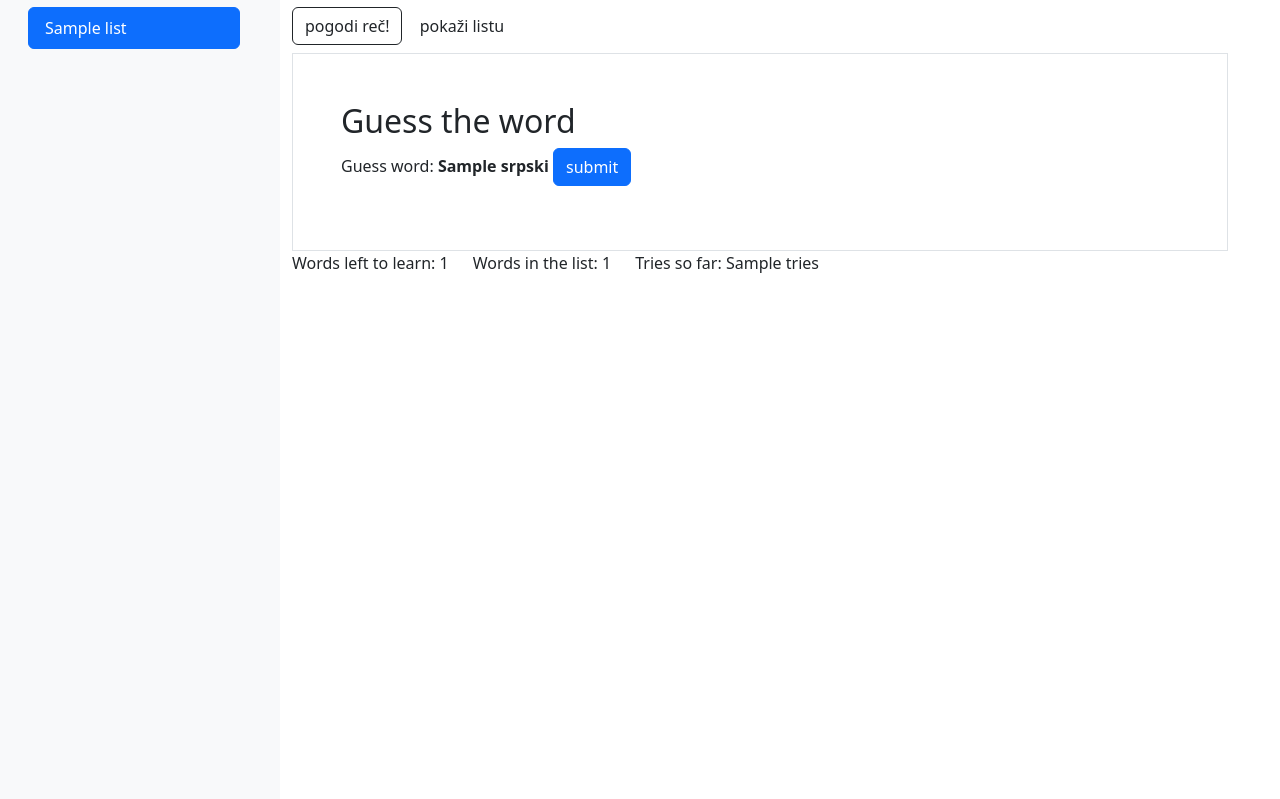
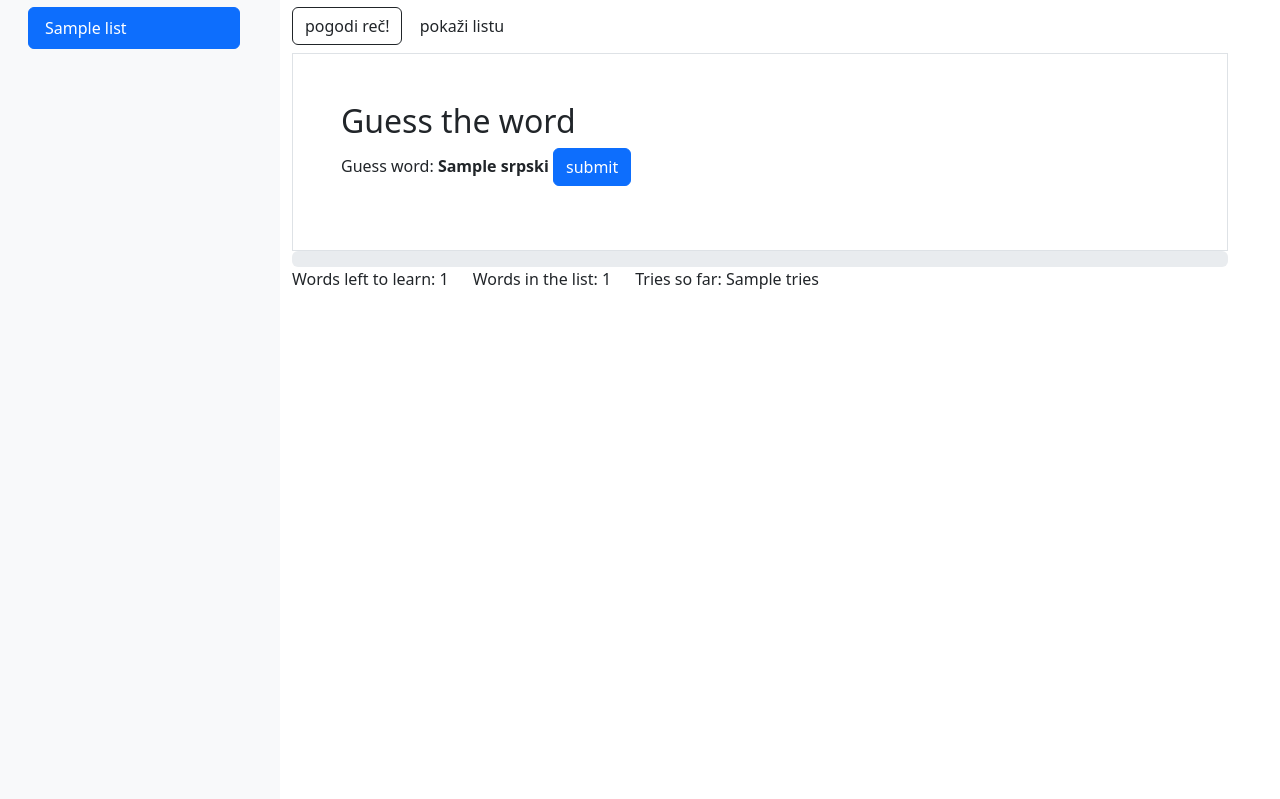
Before and after one commit to chernyshevdv/srpski, a Django app: template templates/words_guess_word.html in a window 1280 px wide. Shown: the part 67-866 px from the top of the page. Run offline with Django 3.2, Linux system fonts and the light colour scheme; the template is opened without the code that fills it: most values are stand-ins (such as "Sample title", 1, 10 or a date in 2020); some libraries are stand-ins or nearby versions.

Commit message:
Start/stop scripts, progress bar while guessing

```diff
--- a/templates/words_guess_word.html
+++ b/templates/words_guess_word.html
@@ -23,6 +23,9 @@
     </div>
 </form>
 {% endif %}
+<div class="progress">
+    <div class="progress-bar" role="progress-bar" style="width:{{odsto}}%" aria-valuenow="{{count_left}}" aria-valuemax="{{count_total}}"></div>
+</div>
 <div class="mb-3 row">
 <div class="col col-auto">Words left to learn: <span id="words_left">{{count_left}}</span></div>
 <div class="col col-auto">Words in the list: <span id="words_total">{{count_total}}</span></div>
--- a/words/views.py
+++ b/words/views.py
@@ -72,9 +72,10 @@ def guess_words_in_list(request: HttpRequest, id: int):
     form = GuessForm(initial={'word_id': word_to_guess['id']})
     request.session['words'] = words
     request.session['tries'] = tries
+    odsto = 100 * (count_total - count_left) / count_total
 
     return render(request, "words_guess_word.html", {'list': lst, 'lists': nav_lists,
-                                                     'word': word_to_guess, 'form': form,
+                                                     'word': word_to_guess, 'form': form, 'odsto': odsto,
                                                      'words': words, 'count_left': count_left,
                                                      'count_total': count_total, 'tries': tries})
 
```
Also changed, not shown: 2 other files.
